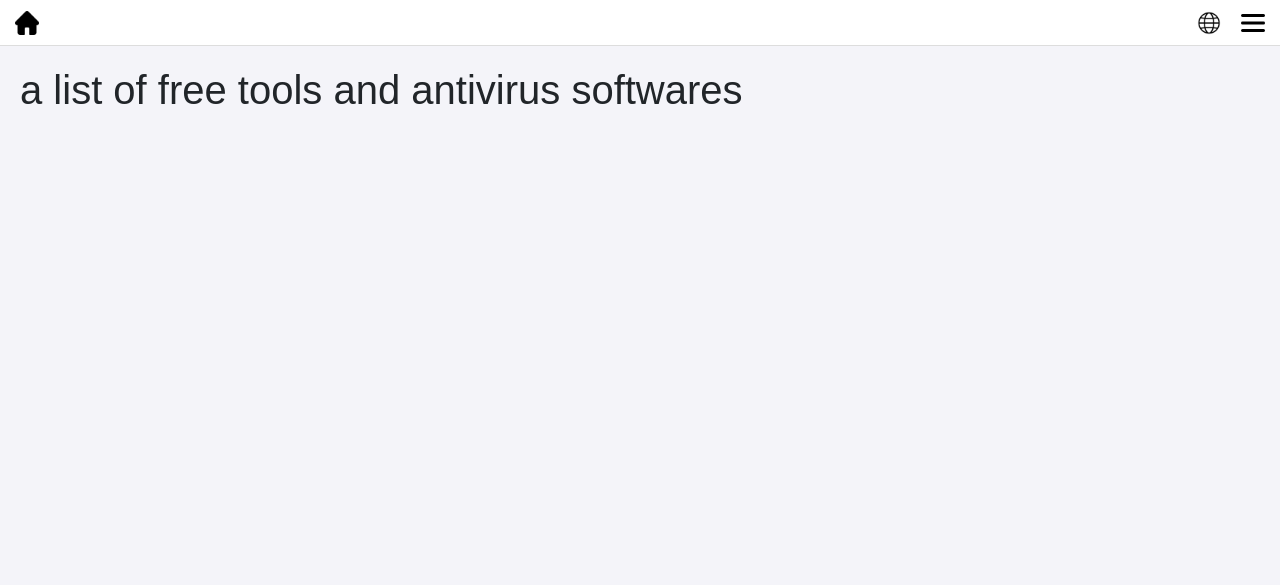
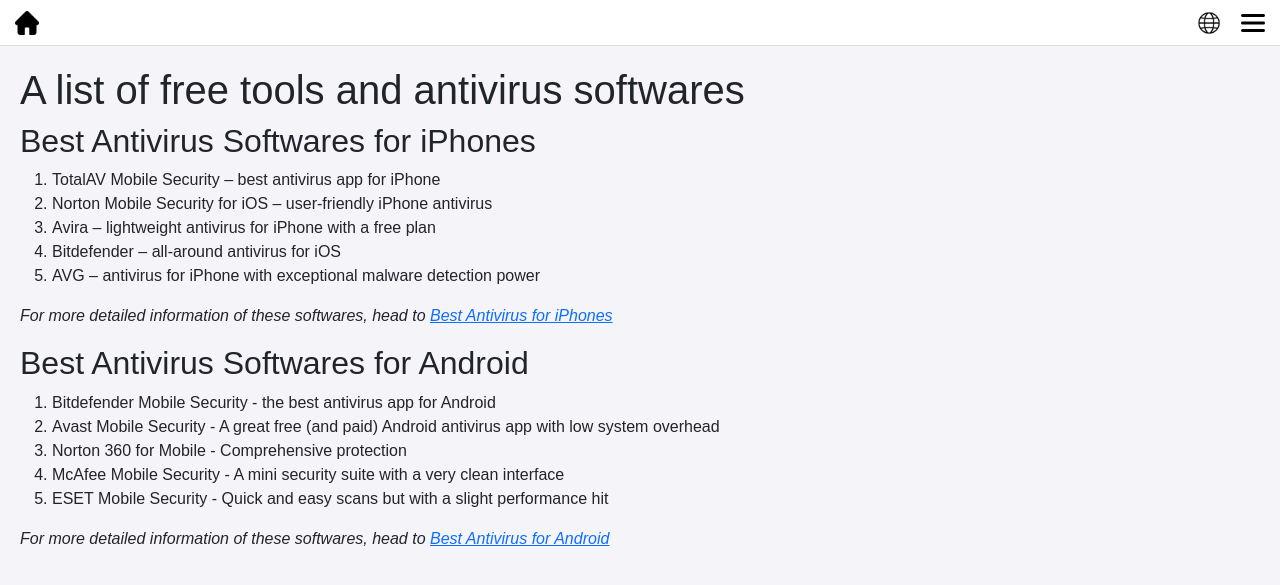
Before and after one commit to sarryteng/lvl4-individual-project, a Flask app: page /tools in a window 1280 px wide. Shown: the top 585 px of the page. Run offline with Flask 3, Linux system fonts and the light colour scheme; some libraries are stand-ins or nearby versions.

Commit message:
updated home and tools page

```diff
--- a/src/templates/tools.html
+++ b/src/templates/tools.html
@@ -6,7 +6,27 @@
 
 {% block content %}
     <main>
-        <h1> a list of free tools and antivirus softwares</h1>
+        <h1>A list of free tools and antivirus softwares</h1>
         <!-- Add more content here -->
+        <h2>Best Antivirus Softwares for iPhones</h2>
+        <ol>
+            <li>TotalAV Mobile Security – best antivirus app for iPhone</li>
+            <li>Norton Mobile Security for iOS – user-friendly iPhone antivirus</li>
+            <li>Avira – lightweight antivirus for iPhone with a free plan</li>
+            <li>Bitdefender – all-around antivirus for iOS</li>
+            <li>AVG – antivirus for iPhone with exceptional malware detection power</li>
+        </ol>
+        <p><i>For more detailed information of these softwares, head to <a href = "https://cybernews.com/best-antivirus-software/antivirus-for-iphone/">Best Antivirus for iPhones</a></i></i></p>
+
+        <h2>Best Antivirus Softwares for Android</h2>
+        <ol>
+            <li>Bitdefender Mobile Security - the best antivirus app for Android</li>
+            <li>Avast Mobile Security - A great free (and paid) Android antivirus app with low system overhead</li>
+            <li>Norton 360 for Mobile - Comprehensive protection</li>
+            <li>McAfee Mobile Security - A mini security suite with a very clean interface</li>
+            <li>ESET Mobile Security - Quick and easy scans but with a slight performance hit</li>
+        </ol>
+        <p><i>For more detailed information of these softwares, head to <a href="https://www.tomsguide.com/best-picks/best-android-antivirus">Best Antivirus for Android</a></i></p>
+
     </main>
 {% endblock %}
```
Also changed, not shown: src/templates/home.html (+8 -1 lines).
